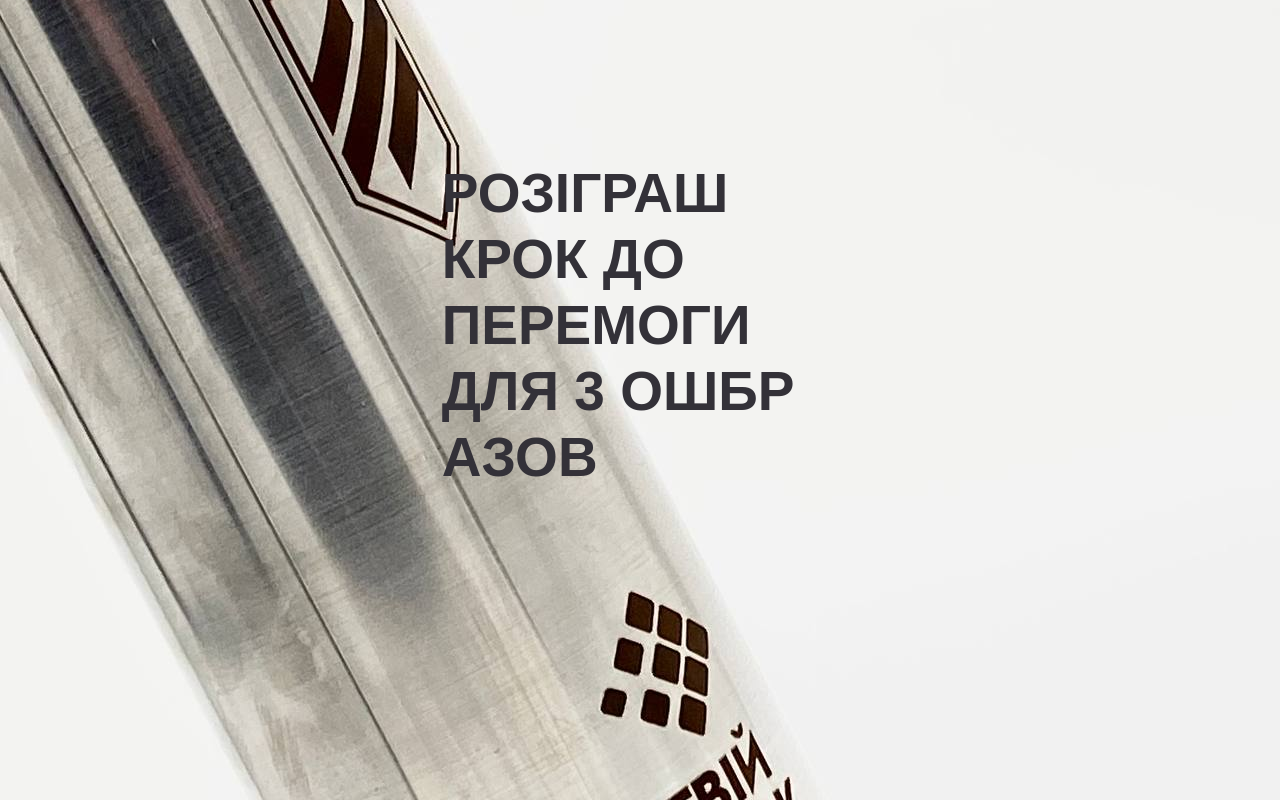
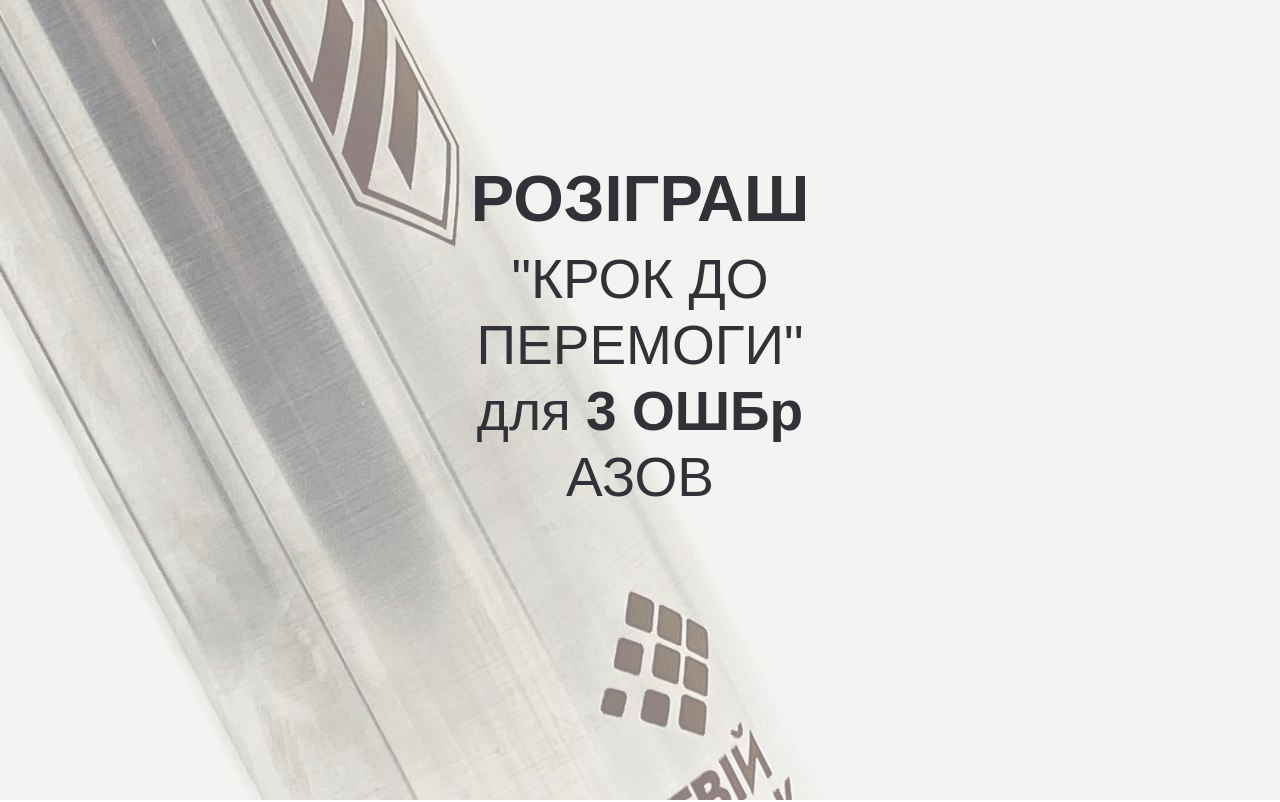
Before and after one commit to kriss-tinkaa/tviykrok, a plain HTML site: page index.html in a window 1280 px wide. Shown: the top 802 px of the page. Drawn offline with nearby package versions, Linux system fonts and the light colour scheme.

Commit message:
Update index.html

```diff
--- a/index.html
+++ b/index.html
@@ -35,8 +35,15 @@
 
         h1{
             font-weight: 600;
+            font-size: 65px;
+            text-transform: uppercase;
+            text-align: center;
+        }
+        h2{
+            /* font-weight: 600; */
             font-size: 55px;
-            text-transform: uppercase;
+            /* text-transform: uppercase; */
+            text-align: center;
         }
         h3{
             font-weight: 700;
@@ -60,6 +67,22 @@
             background-repeat: no-repeat;
             background-position: left;
             background-color: #F3F3F1;
+            position: relative;
+            overflow: hidden;
+        }
+
+        .banner::before{
+            position:absolute;
+            content: '';
+            display: block;
+            width: 100%;
+            height: 100%;
+            left: 0;
+            right: 0;
+            bottom: 0;
+            top: 0;
+            background-color: #f3f3f187;
+    /* filter: blur(21px); */
         }
 
 
@@ -142,13 +165,32 @@
             font-weight: 600!important;
         }
 
+        .img-fluid {
+            max-width: 100%;
+            height: 100%;
+            object-fit: cover;
+        }
+        /* @media (max-width: 991px){
+            h1{
+                font-size: 30px;
+                text-align: center;
+            }
+
+        } */
+
         @media (max-width: 767px) {
+            .full-height-section {
+                height: auto;
+                min-height: inherit;
+            }
             section{
                 padding: 3rem 0;
             }
             h1{
+                font-size: 34px;
+            }
+            h2{
                 font-size: 30px;
-                text-align: center;
             }
             h3{
                 font-size: 22px;
@@ -164,10 +206,7 @@
                 border-radius: 0.25rem;
                 padding: 1rem 1.5rem;
             }
-            .full-height-section {
-                height: auto;
-                min-height: inherit;
-            }
+
         }
 
   </style>
@@ -177,7 +216,8 @@
             <div class="container-fluid container-layout">
               <div class="row justify-content-center align-items-center">
                 <div class="col-md-4 banner__title">
-                  <h1>Розіграш КРОК ДО ПЕРЕМОГИ для 3 ОШБр Азов</h1>
+                  <h1>Розіграш</h1>
+                  <h2>"КРОК ДО ПЕРЕМОГИ" для <b>3 ОШБр</b> АЗОВ</h2>
                 </div>
               </div>
             </div>
```
